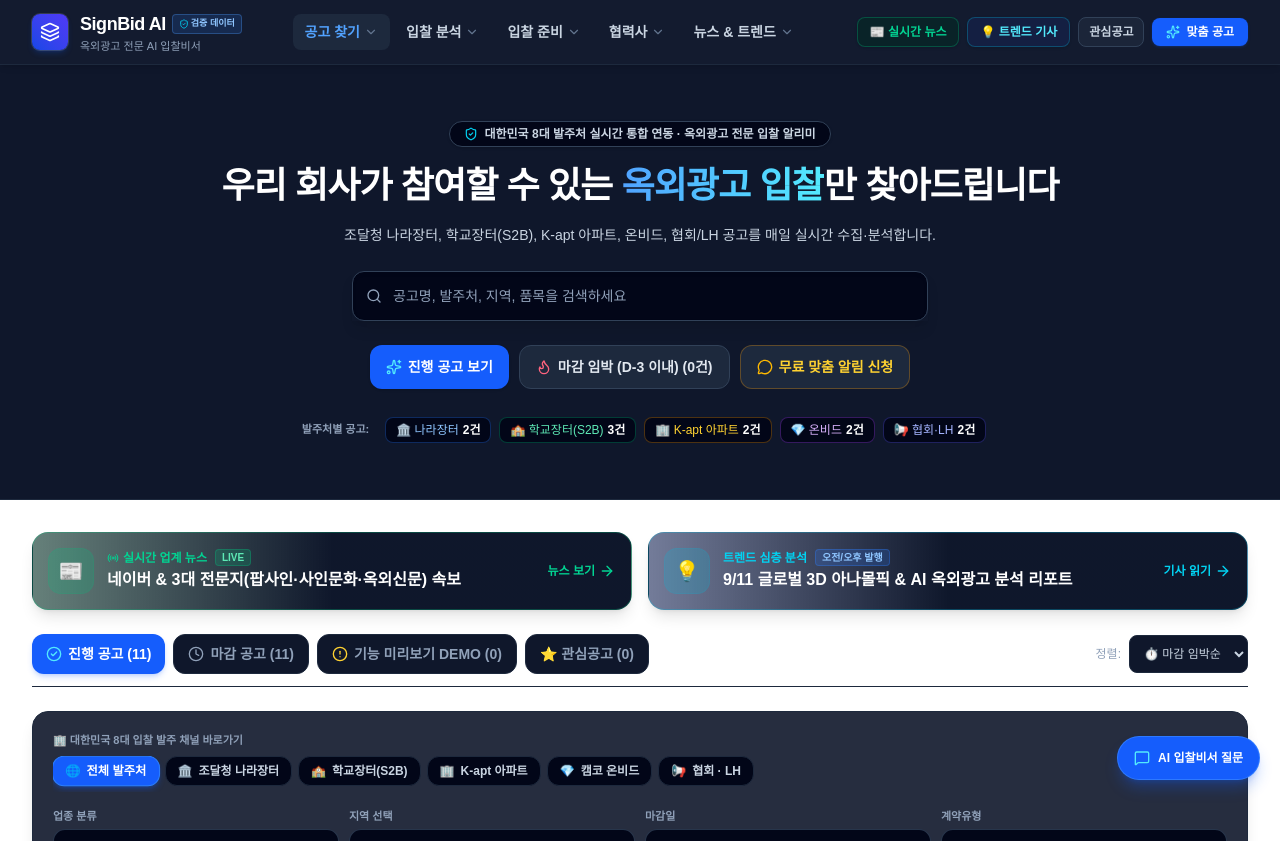
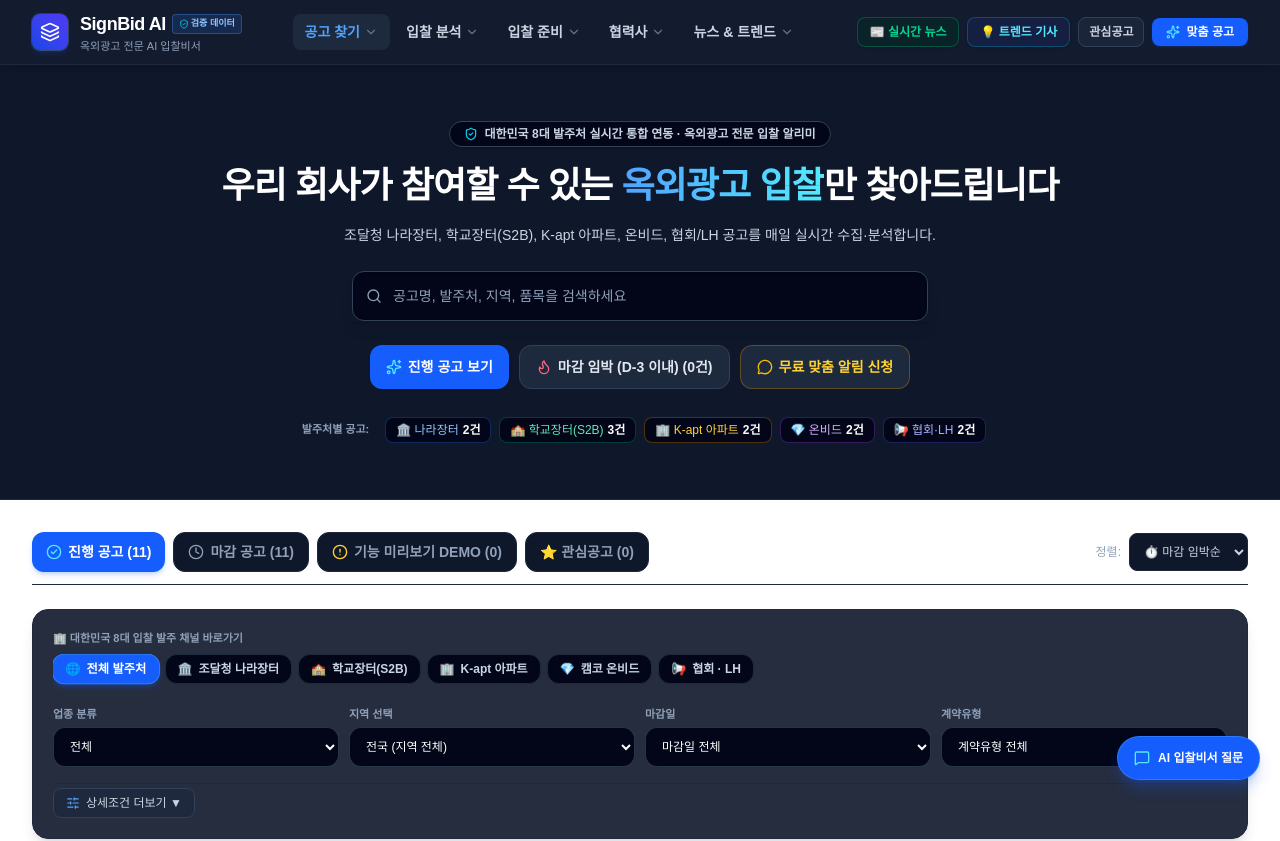
Before and after one commit to parkyoung07/ad-bids-info, a Next.js app: page / in a window 1280 px wide. Shown: the top 841 px of the page. Built offline with nearby package versions, Linux system fonts and the light colour scheme.

Commit message:
refactor(home): remove redundant news and trend spotlight cards from homepage

```diff
--- a/src/app/page.tsx
+++ b/src/app/page.tsx
@@ -300,63 +300,6 @@
 
       {/* 메인 컨텐츠 영역 */}
       <main className="flex-1 max-w-7xl mx-auto w-full px-4 sm:px-6 lg:px-8 py-8 space-y-6">
-        {/* 실시간 뉴스 & 최신 트렌드 기사 퀵 링크 배너 */}
-        <div className="grid grid-cols-1 md:grid-cols-2 gap-4">
-          <Link
-            href="/news"
-            className="p-4 rounded-2xl bg-gradient-to-r from-emerald-950/60 via-slate-900 to-slate-900 border border-emerald-500/30 hover:border-emerald-500/60 transition-all group flex items-center justify-between shadow-lg"
-          >
-            <div className="flex items-center gap-3.5">
-              <div className="w-11 h-11 rounded-xl bg-emerald-500/20 text-emerald-400 flex items-center justify-center font-bold text-xl shrink-0 ring-1 ring-emerald-500/30">
-                📰
-              </div>
-              <div>
-                <div className="flex items-center gap-2 mb-0.5">
-                  <span className="text-xs font-bold text-emerald-400 flex items-center gap-1">
-                    <Radio className="w-3 h-3 animate-pulse" />
-                    실시간 업계 뉴스
-                  </span>
-                  <span className="text-[10px] px-1.5 py-0.2 rounded bg-emerald-500/20 text-emerald-300 font-semibold border border-emerald-500/30">
-                    LIVE
-                  </span>
-                </div>
-                <h3 className="text-sm sm:text-base font-bold text-white group-hover:text-emerald-300 transition-colors">
-                  네이버 & 3대 전문지(팝사인·사인문화·옥외신문) 속보
-                </h3>
-              </div>
-            </div>
-            <div className="flex items-center gap-1 text-xs font-semibold text-emerald-400 shrink-0">
-              <span className="hidden sm:inline">뉴스 보기</span>
-              <ArrowRight className="w-4 h-4 group-hover:translate-x-1 transition-transform" />
-            </div>
-          </Link>
-
-          <Link
-            href="/blog"
-            className="p-4 rounded-2xl bg-gradient-to-r from-blue-950/60 via-slate-900 to-slate-900 border border-cyan-500/30 hover:border-cyan-500/60 transition-all group flex items-center justify-between shadow-lg"
-          >
-            <div className="flex items-center gap-3.5">
-              <div className="w-11 h-11 rounded-xl bg-cyan-500/20 text-cyan-400 flex items-center justify-center font-bold text-xl shrink-0 ring-1 ring-cyan-500/30">
-                💡
-              </div>
-              <div>
-                <div className="flex items-center gap-2 mb-0.5">
-                  <span className="text-xs font-bold text-cyan-400">트렌드 심층 분석</span>
-                  <span className="text-[10px] px-1.5 py-0.2 rounded bg-blue-500/20 text-blue-300 font-semibold border border-blue-500/30">
-                    오전/오후 발행
-                  </span>
-                </div>
-                <h3 className="text-sm sm:text-base font-bold text-white group-hover:text-cyan-300 transition-colors">
-                  9/11 글로벌 3D 아나몰픽 & AI 옥외광고 분석 리포트
-                </h3>
-              </div>
-            </div>
-            <div className="flex items-center gap-1 text-xs font-semibold text-cyan-400 shrink-0">
-              <span className="hidden sm:inline">기사 읽기</span>
-              <ArrowRight className="w-4 h-4 group-hover:translate-x-1 transition-transform" />
-            </div>
-          </Link>
-        </div>
         {/* 공고 구분 탭 (진행 공고 vs 마감 공고 vs DEMO 예시 공고 vs 관심공고) */}
         <div className="flex flex-wrap items-center justify-between gap-3 pb-3 border-b border-slate-800">
           <div className="flex flex-wrap items-center gap-2">
```
Also changed, not shown: public/data/news.json (+39 -39 lines), public/data/search-index.json.
